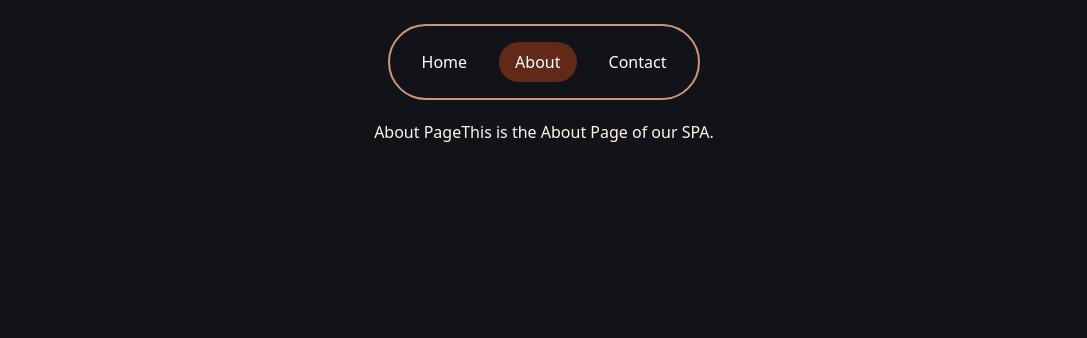
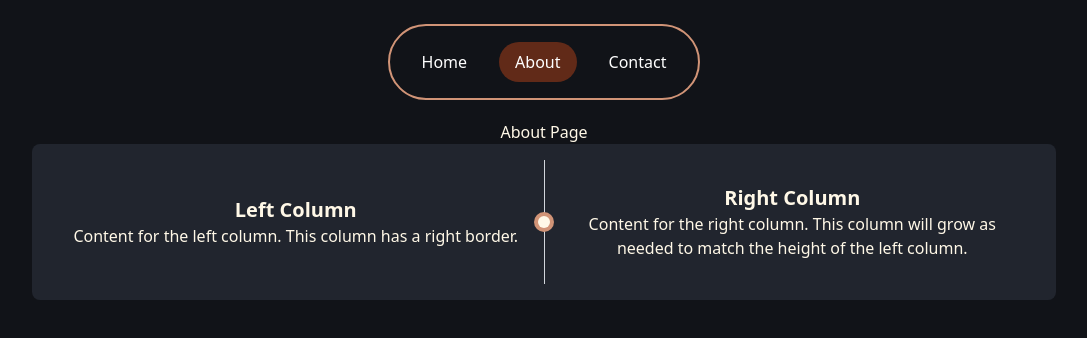
Before and after one commit to OliverKrieger/portfolio-website, a React (Vite) app: page / in a window 1280 px wide. Both pictures are taken after a click on the button "About". Shown: the top 338 px of the page, without its empty margins (96-1183 px from the left). Built offline with nearby package versions, Linux system fonts and the light colour scheme.

Commit message:
two column styling

```diff
--- a/src/pages/About.tsx
+++ b/src/pages/About.tsx
@@ -1,8 +1,21 @@
 const About: React.FC = () => {
     return (
-        <div className="flex justify-center animate-slideInLeft">
+        <div className="text-center animate-slideInLeft">
             <h1>About Page</h1>
-            <p>This is the About Page of our SPA.</p>
+            <div className="rounded-lg bg-bisque-850 max-w-screen-lg mx-auto ">
+                <div className="p-4 flex justify-center text-center">
+                    <div className="flex flex-col justify-center flex-1 border-r border-gray-300 p-6 relative">
+                        <h2 className="text-xl font-semibold">Left Column</h2>
+                        <p>Content for the left column. This column has a right border.</p>
+                        <div className="w-5 h-5 bg-bisque-500 rounded-full absolute right-0 top-1/2 transform translate-x-1/2 -translate-y-1/2"></div>
+                        <div className="w-3 h-3 bg-bisque-100 rounded-full absolute right-0 top-1/2 transform translate-x-1/2 -translate-y-1/2"></div>
+                    </div>
+                    <div className="flex flex-col justify-center flex-1 p-6">
+                        <h2 className="text-xl font-semibold">Right Column</h2>
+                        <p>Content for the right column. This column will grow as needed to match the height of the left column.</p>
+                    </div>
+                </div>
+            </div>
         </div>
     );
 };
--- a/src/pages/Contact.tsx
+++ b/src/pages/Contact.tsx
@@ -31,7 +31,7 @@ const Contact = () => {
                         <IconCard Icon={PhoneIcon} header='Mobile' message='+44 (0) 7754774679' />
                         <IconCard Icon={LocationIcon} header='Location' message='Surrey, United Kingdom' />
                     </div>
-                    <a href={CV} download="Oliver Krieger CV" target="_blank" rel="noopener noreferrer" className='bg-bisque-500 ... p-2 ... m-1 ... rounded ... hover:bg-bisque-700 ... transition duration-150 ease-in-out ...'>
+                    <a href={CV} download="Oliver Krieger CV" target="_blank" rel="noopener noreferrer" className='bg-bisque-500 ... p-2 ... m-4 ... rounded ... hover:bg-bisque-700 ... transition duration-150 ease-in-out ...'>
                         <DownloadIcon className="w-6 h-6 text-bisque-100 inline-block -mt-1" />
                         <span className='pr-2'>Download CV</span>
                     </a>
```
